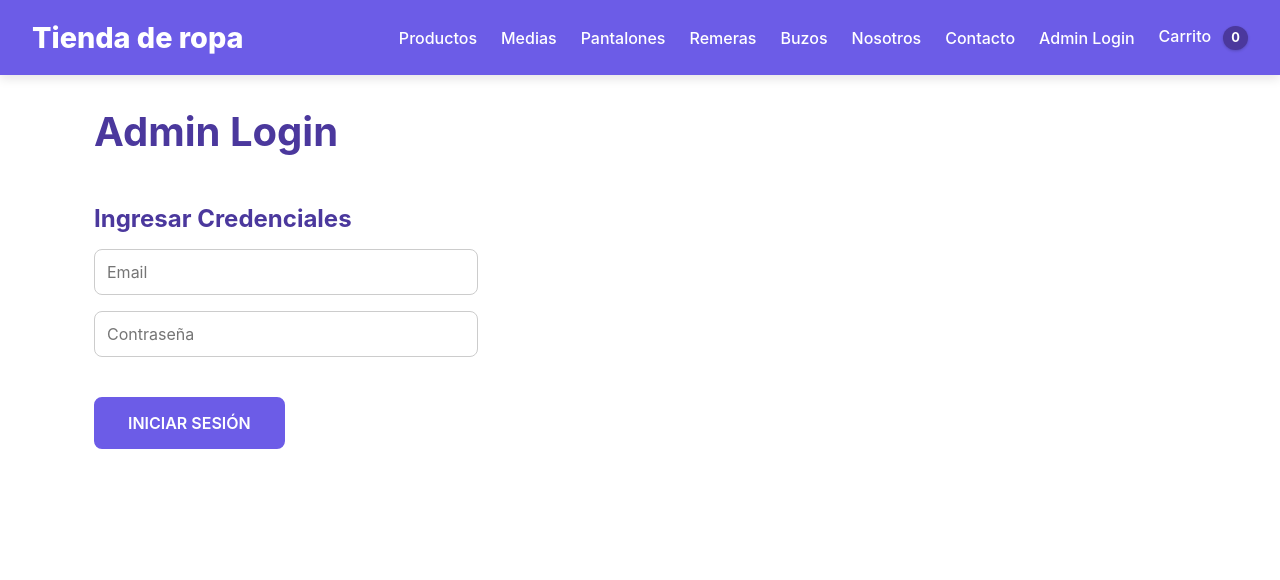
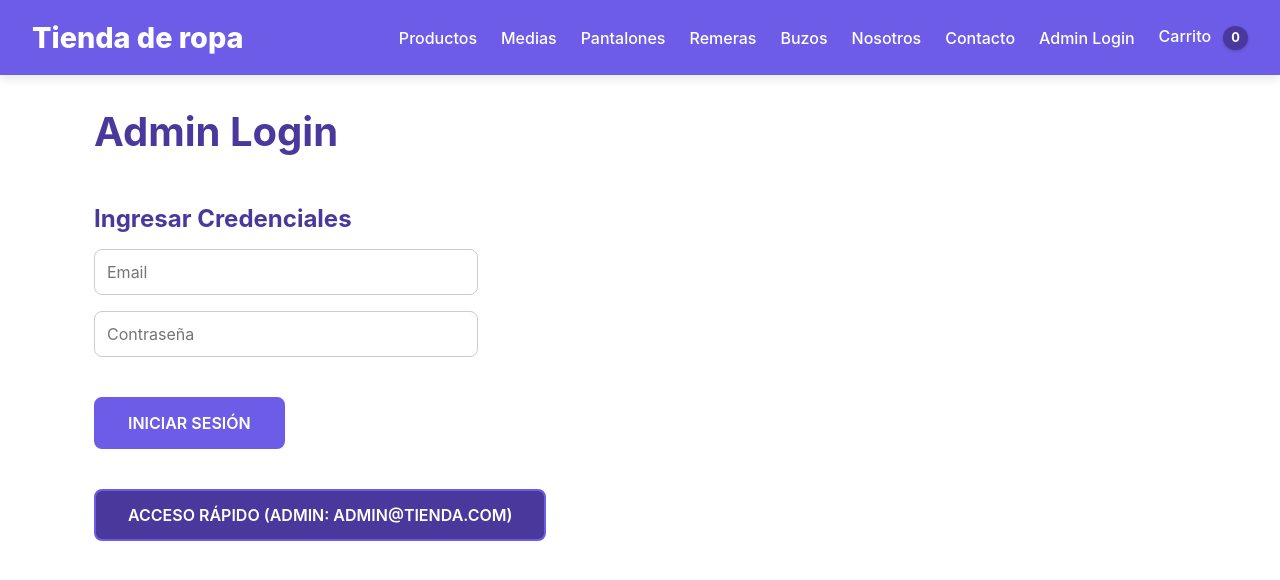
Before and after one commit to CristianEstMaida/tienda-de-ropa-react, a React (Create React App) app: page /admin in a window 1280 px wide. Shown: the top 580 px of the page. Built offline with nearby package versions, Linux system fonts and the light colour scheme; no server answers.

Commit message:
Implement quick access for admin login
Added a quick access feature for admin login using hardcoded credentials.

```diff
--- a/src/components/Login.jsx
+++ b/src/components/Login.jsx
@@ -2,12 +2,16 @@ import React, { useState } from 'react';
 import { useNavigate } from 'react-router-dom';
 import { signInWithEmailAndPassword } from 'firebase/auth';
 import { auth } from '../firebase/config';
+import { useAuth } from '../context/AuthContext';
 
 const Login = () => {
     const [email, setEmail] = useState('');
     const [password, setPassword] = useState('');
     const [error, setError] = useState('');
     const navigate = useNavigate();
+
+    const QUICK_EMAIL = 'admin@tienda.com';
+    const QUICK_PASSWORD = '123456';
 
     const handleLogin = async (e) => {
         e.preventDefault();
@@ -21,6 +25,27 @@ const Login = () => {
         } catch (error) {
             console.error(error);
             setError('Error de inicio de sesión. Verifica tus credenciales.');
+        }
+    };
+
+    const handleQuickAccess = async () => {
+        setError('');
+
+        // 1. Autocompletar (cambia el estado de los campos)
+        setEmail(QUICK_EMAIL);
+        setPassword(QUICK_PASSWORD);
+
+        // 2. Ejecutar la autenticación directamente
+        try {
+            await signInWithEmailAndPassword(auth, QUICK_EMAIL, QUICK_PASSWORD);
+
+            // Redirige al panel de pedidos
+            navigate('/admin/pedidos');
+
+        } catch (error) {
+            // Muestra un error si las credenciales hardcodeadas no están registradas en Firebase
+            console.error(error);
+            setError('Error de acceso rápido. Asegúrate de que el usuario de prueba esté creado en la Consola de Firebase.');
         }
     };
 
@@ -49,6 +74,14 @@ const Login = () => {
                 {error && <p style={{ color: 'var(--clr-error)', marginTop: '0.5rem' }}>{error}</p>}
 
                 <button className="enviar" type="submit">Iniciar Sesión</button>
+                <button
+                    className="enviar"
+                    type="button" // Importante: debe ser 'button' para no enviar el formulario
+                    onClick={handleQuickAccess}
+                    style={{ backgroundColor: 'var(--clr-main-dark)' }}
+                >
+                    Acceso Rápido (Admin: {QUICK_EMAIL})
+                </button>
             </form>
         </div>
     );
```
